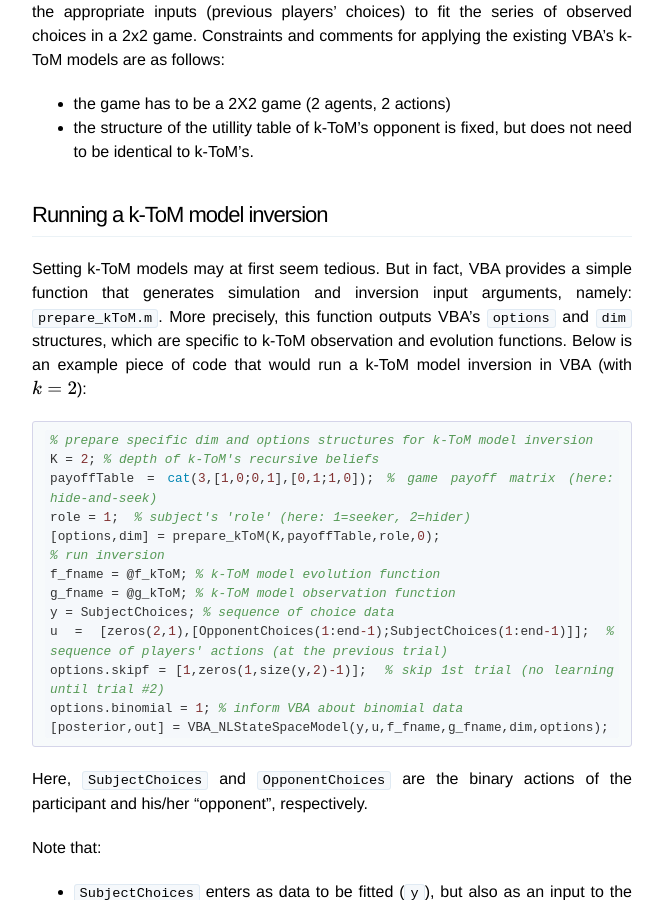
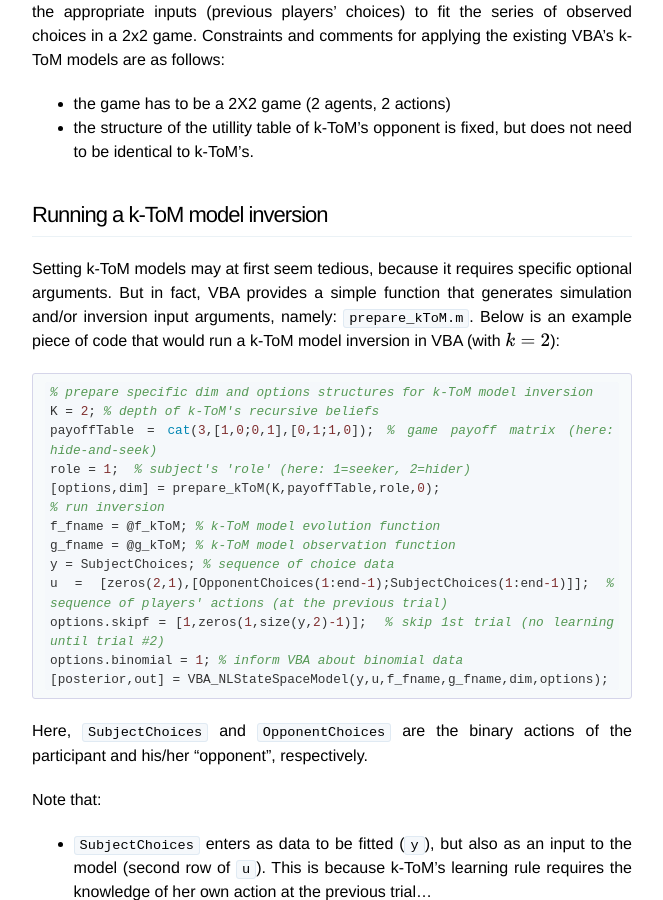
Before and after one commit to MBB-team/VBA-toolbox, a Jekyll site: the page built from _wiki/ktom.md, in a window 1280 px wide and 900 px high, scrolled down 1715 px. Shown: the whole window, without its empty margins (308-971 px from the left). Built offline with Jekyll 4.4.1, drawn with Linux system fonts in a browser that asks for light colours; nearby versions of some CDN libraries; formulas are drawn with MathJax 3.

Commit message:
Update ktom.md

````diff
--- a/_wiki/ktom.md
+++ b/_wiki/ktom.md
@@ -34,7 +34,7 @@
 
 
 ### Running a k-ToM model inversion
-Setting k-ToM models may at first seem tedious. But in fact, VBA provides a simple function that generates simulation and inversion input arguments, namely: `prepare_kToM.m`. More precisely, this function outputs VBA's `options` and `dim` structures, which are specific to k-ToM observation and evolution functions. Below is an example piece of code that would run a k-ToM model inversion in VBA (with $$k=2$$):
+Setting k-ToM models may at first seem tedious, because it requires specific optional arguments. But in fact, VBA provides a simple function that generates simulation and/or inversion input arguments, namely: `prepare_kToM.m`. Below is an example piece of code that would run a k-ToM model inversion in VBA (with $$k=2$$):
 ```matlab
 % prepare specific dim and options structures for k-ToM model inversion
 K = 2; % depth of k-ToM's recursive beliefs
````
